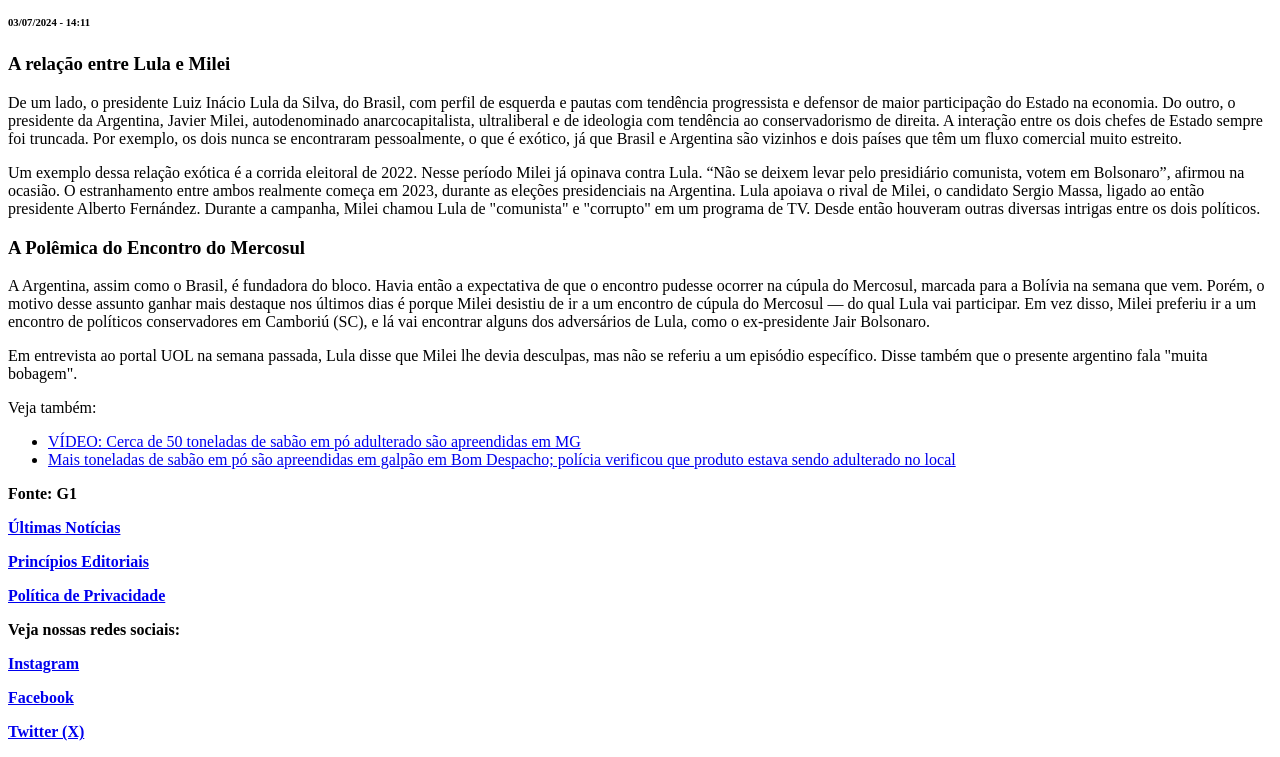
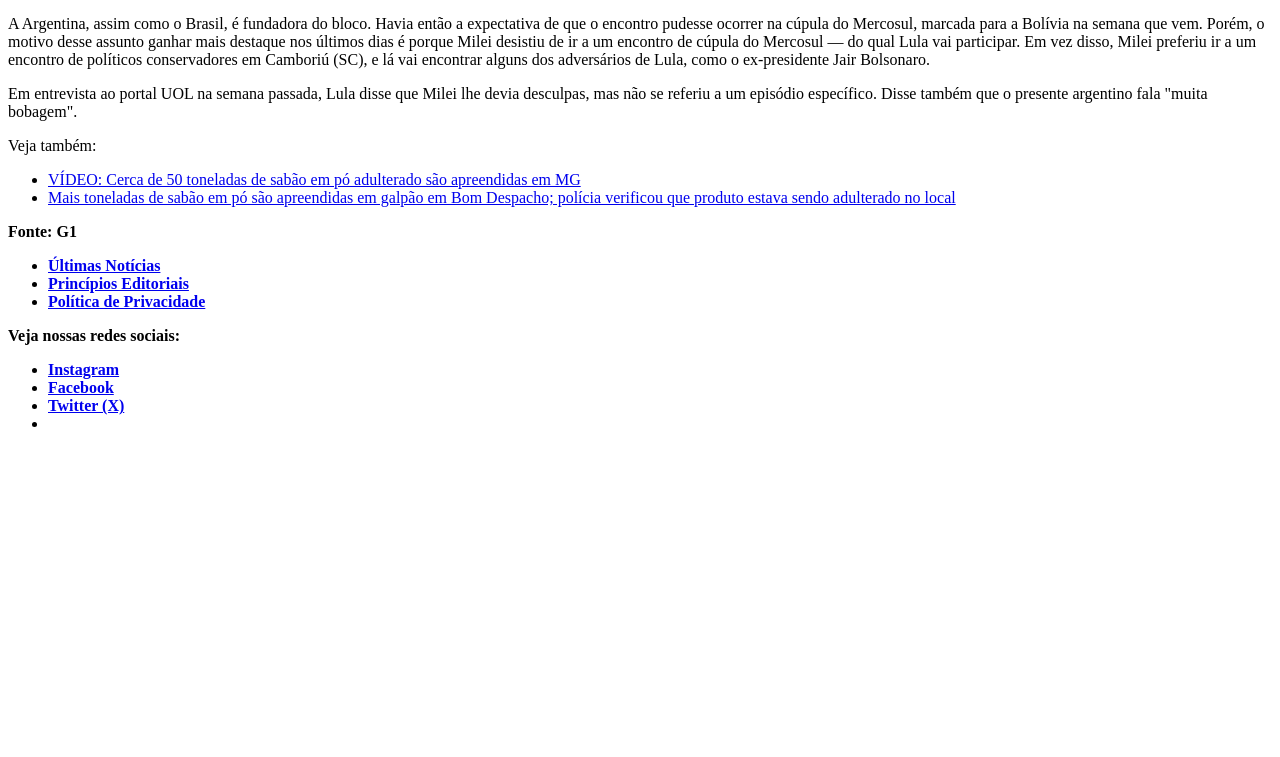
Before and after one commit to Henrique-Gontijo/desenvolve-introducao-web, a plain HTML site: page noticia_containers.html in a window 1280 px wide. Shown: the part 929-1686 px from the top of the page. After the commit the page ends 1378 px from the top, so only its background shows below. Drawn offline with Linux system fonts and the light colour scheme.

Commit message:
noticia_containers.html
Quarta atividade de HTML. Consiste em uma estrutura simples de site de notícia contendo trabalhando as estruturas de containers.

```diff
--- a/noticia_containers.html
+++ b/noticia_containers.html
@@ -16,8 +16,8 @@ d. Cada notícia deverá ser declarada dentro de um <article> -->
     </head>
     <body>
         <header>
-            <h1>G1</h1>
-            <img src="https://play-lh.googleusercontent.com/jFIwbIofKnamJhU4l5eOeRvf7Zy-VF7avOsUcTmsji9xtKR_Dc6CT7hR1siQkHHBX5w=w600-h300-pc0xffffff-pd">
+            <img src="https://picsum.photos/50">
+            <h1>Portal Desenvolver</h1>
         </header>
         <main>
             <article>
@@ -115,28 +115,20 @@ d. Cada notícia deverá ser declarada dentro de um <article> -->
                 </p>
             </section>
             <section>
-                <p>
-                    <a href="https://g1.globo.com/ultimas-noticias/">Últimas Notícias</a>
-                </p>
-                <p>
-                    <a href="http://g1.globo.com/principios-editoriais-do-grupo-globo.html">Princípios Editoriais</a>
-                </p>
-                <p>
-                    <a href="https://www.globo.com/privacidade.html">Política de Privacidade</a>
-                </p>
+                <ul>
+                    <li><a href="https://news.google.com/home?hl=pt-BR&gl=BR&ceid=BR:pt-419">Últimas Notícias</a></li>
+                    <li><a href="http://127.0.0.1:5500/HTML/notícia.html">Princípios Editoriais</a></li>
+                    <li><a href="http://127.0.0.1:5500/HTML/sobre-mim.html">Política de Privacidade</a></li>
+                </ul>
             </section>
                 <p>
                     Veja nossas redes sociais:
                 </p>
-                <p>
-                    <a href="https://www.instagram.com/g1minas/">Instagram</a>
-                </p>
-                <p>
-                    <a href="https://www.facebook.com/g1/?locale=pt_BR">Facebook</a>
-                </p>
-                <p>
-                    <a href="https://x.com/g1">Twitter (X)</a>
-                </p>
+                <ul>
+                   <li><a href="https://www.instagram.com">Instagram</a></li>
+                    <li><a href="https://www.facebook.com">Facebook</a></li>
+                    <li><a href="https://x.com">Twitter (X)</a><li></li>
+                </ul>
             <section>
 
             </section>
```
